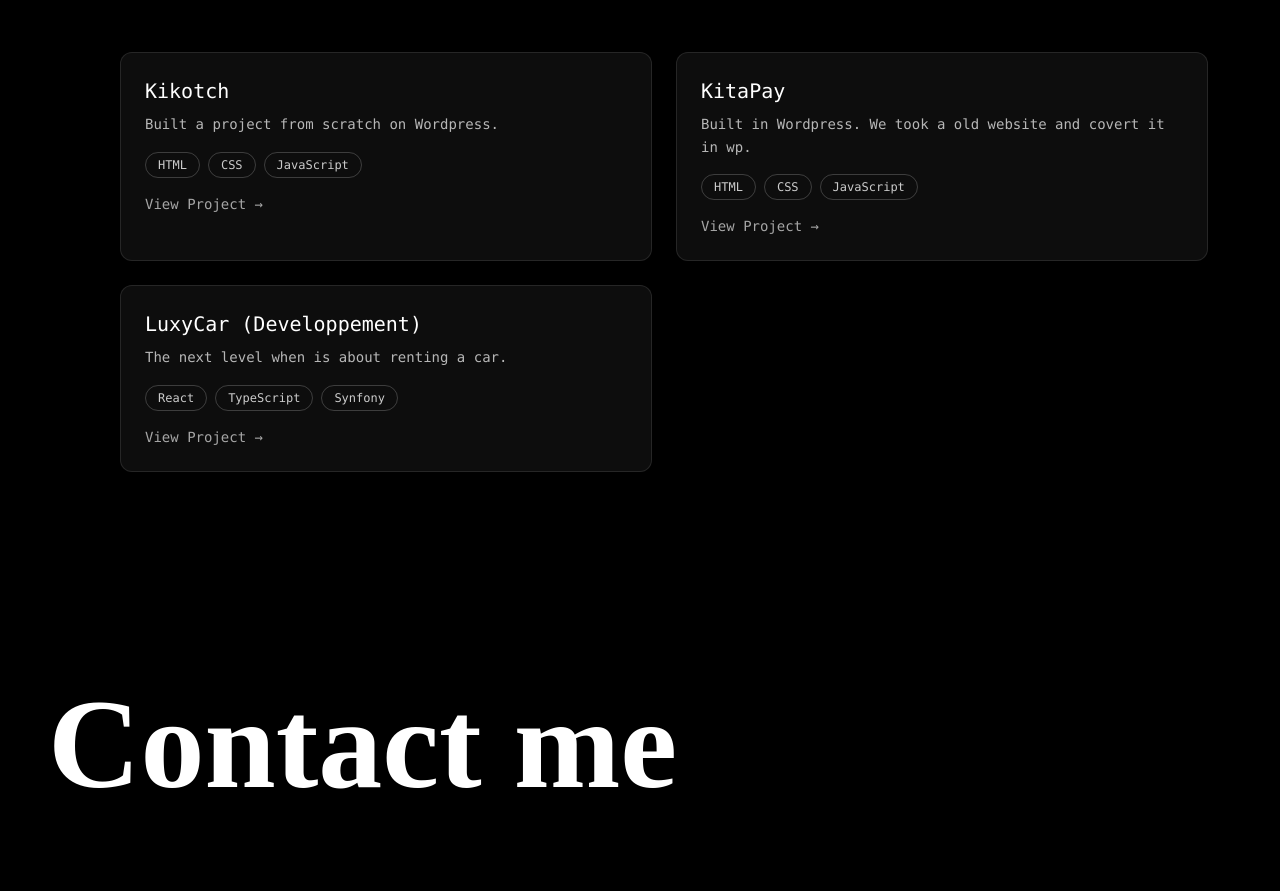
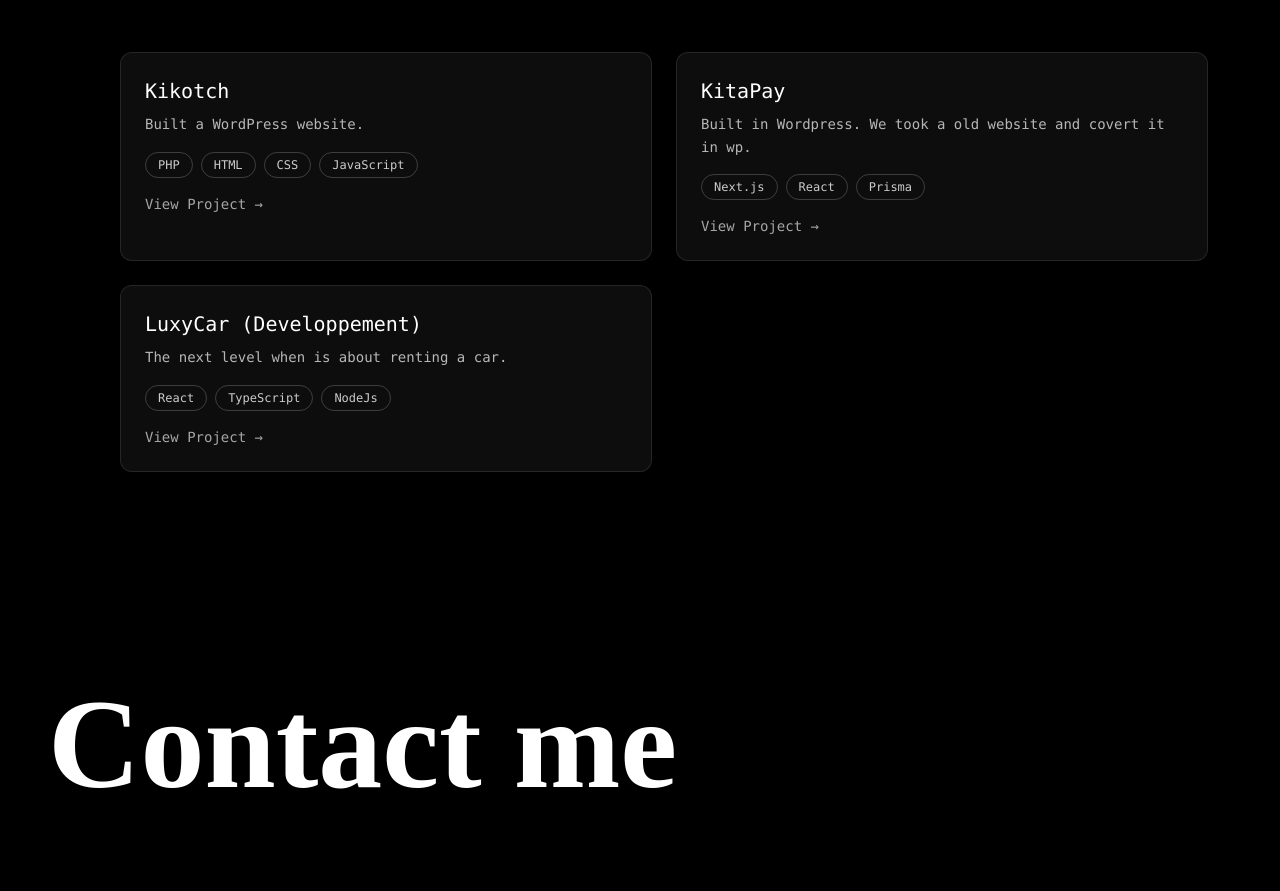
Before and after one commit to redasnkrs/Portfolio., a React (Vite) app: page / in a window 1280 px wide. Shown: the part 2459-3350 px from the top of the page. Built offline with nearby package versions, Linux system fonts and the light colour scheme; a web font is replaced by a local one.

Commit message:
Revert "fix: Changed tech in project."
This reverts commit b73bcb28890cd8aab95a677a41e751a286439acd.

```diff
--- a/src/data/projects.ts
+++ b/src/data/projects.ts
@@ -8,21 +8,20 @@
 export const projects: Project[] = [
   {
     title: "Kikotch",
-    description: "Built a project from scratch on Wordpress.",
-    technologies: ["HTML", "CSS", "JavaScript"],
+    description: "Built a WordPress website.",
+    technologies: ["PHP", "HTML", "CSS", "JavaScript"],
     link: " https://kitakotch.de",
   },
   {
     title: "KitaPay",
     description:
       "Built in Wordpress. We took a old website and covert it in wp.",
-    technologies: ["HTML", "CSS", "JavaScript"],
+    technologies: ["Next.js", "React", "Prisma"],
     link: "https://kitapay.de/",
   },
   {
     title: "LuxyCar (Developpement)",
     description: "The next level when is about renting a car.",
-    technologies: ["React", "TypeScript", "Synfony"],
-    link: "../pages/LuxyCar.tsx",
+    technologies: ["React", "TypeScript", "NodeJs"],
   },
 ];
--- a/src/index.css
+++ b/src/index.css
@@ -64,7 +64,3 @@
   border-color: rgba(255, 255, 255, 0.2);
   color: rgba(255, 255, 255, 0.79);
 }
-
-/*///////////////// Reaveal section */
-
-/*If not in viewport hide and reveal smooth*/
```
